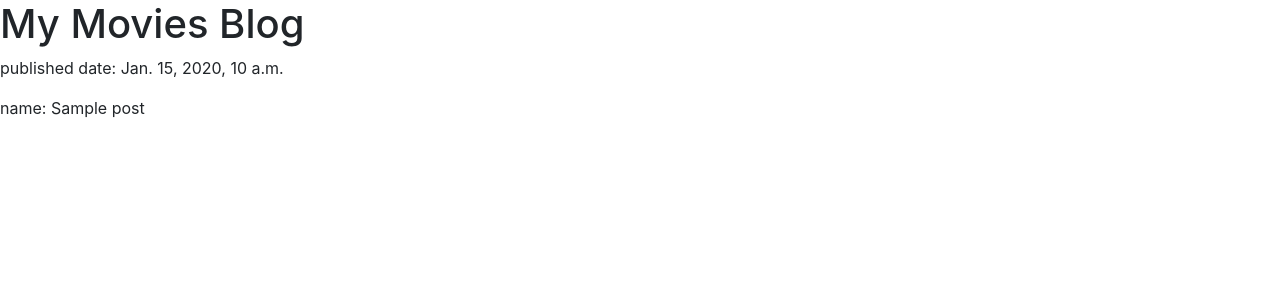
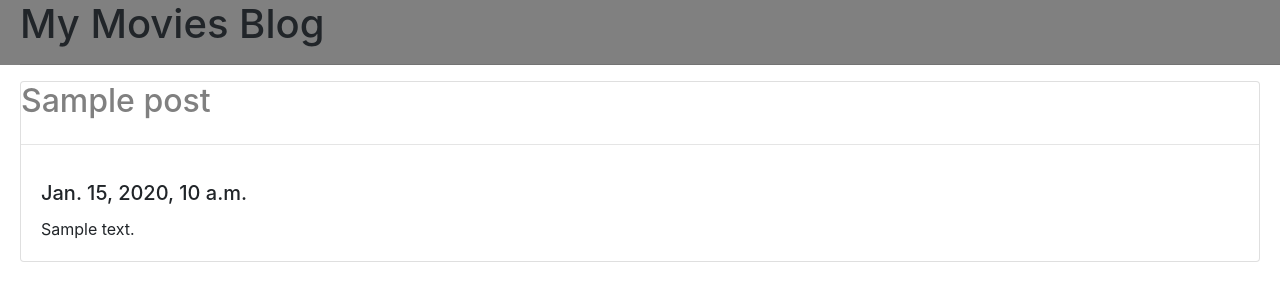
Before and after one commit to aadideshpande/my-first-blog, a Django app: page / in a window 1280 px wide. Shown: the top 301 px of the page. Run offline with Django 3.2, Linux system fonts and the light colour scheme; tables that the repository leaves empty hold one stand-in row (values such as "Sample post"); some libraries are stand-ins or nearby versions.

Commit message:
more html pages added

```diff
--- a/movies/urls.py
+++ b/movies/urls.py
@@ -3,4 +3,5 @@ from . import views
 
 urlpatterns = [
     path('', views.post_list, name='post_list'),
+    path('post/<int:pk>', views.post_detail, name='post_detail'),
 ]
--- a/movies/views.py
+++ b/movies/views.py
@@ -2,8 +2,13 @@ from django.shortcuts import render
 from django.http import HttpResponse
 from django.utils import timezone
 from .models import Post
+from django.shortcuts import render, get_object_or_404
 
 
 def post_list(request):
     posts = Post.objects.filter(published_date__lte=timezone.now()).order_by('published_date')
     return render(request, 'post_list.html', {'posts':posts})
+
+def post_detail(request, pk):
+    post = get_object_or_404(Post, pk=pk)
+    return render(request, 'post_detail.html', {'post' : post})
--- /dev/null
+++ b/templates/base.html
@@ -0,0 +1,58 @@
+{% load static %}
+<!doctype html>
+<html lang="en">
+
+<style>
+  h1 a, h2 a {
+    color:grey;
+}
+
+  .title{
+    background: grey;
+    padding-left: 20px;
+  }
+  .post{
+    padding-left: 20px;
+    padding-right: 20px;
+  }
+</style>
+
+
+
+
+<head>
+  <!-- Required meta tags -->
+  <meta charset="utf-8">
+  <meta name="viewport" content="width=device-width, initial-scale=1, shrink-to-fit=no">
+
+  <!-- Bootstrap CSS -->
+  <link rel="stylesheet" href="https://stackpath.bootstrapcdn.com/bootstrap/4.5.0/css/bootstrap.min.css"
+    integrity="sha384-9aIt2nRpC12Uk9gS9baDl411NQApFmC26EwAOH8WgZl5MYYxFfc+NcPb1dKGj7Sk" crossorigin="anonymous">
+  <link rel="stylesheet" href="{% static 'blog.css' %}">
+  <title>Posts List</title>
+</head>
+
+<body>
+  <div class="title">  <h1>My Movies Blog</h1>
+
+  <hr>
+</div>
+  <div class="post">
+    {% block content %}
+    {% endblock %}
+  </div>
+
+  <!-- Optional JavaScript -->
+  <!-- jQuery first, then Popper.js, then Bootstrap JS -->
+  <script src="https://code.jquery.com/jquery-3.5.1.slim.min.js"
+    integrity="sha384-DfXdz2htPH0lsSSs5nCTpuj/zy4C+OGpamoFVy38MVBnE+IbbVYUew+OrCXaRkfj"
+    crossorigin="anonymous"></script>
+  <script src="https://cdn.jsdelivr.net/npm/popper.js@1.16.0/dist/umd/popper.min.js"
+    integrity="sha384-Q6E9RHvbIyZFJoft+2mJbHaEWldlvI9IOYy5n3zV9zzTtmI3UksdQRVvoxMfooAo"
+    crossorigin="anonymous"></script>
+  <script src="https://stackpath.bootstrapcdn.com/bootstrap/4.5.0/js/bootstrap.min.js"
+    integrity="sha384-OgVRvuATP1z7JjHLkuOU7Xw704+h835Lr+6QL9UvYjZE3Ipu6Tp75j7Bh/kR0JKI"
+    crossorigin="anonymous"></script>
+</body>
+
+</html>
--- a/templates/post_list.html
+++ b/templates/post_list.html
@@ -1,27 +1,13 @@
-{% load static %}
-<!doctype html>
-<html lang="en">
-  <head>
-    <!-- Required meta tags -->
-    <meta charset="utf-8">
-    <meta name="viewport" content="width=device-width, initial-scale=1, shrink-to-fit=no">
-
-    <!-- Bootstrap CSS -->
-    <link rel="stylesheet" href="https://stackpath.bootstrapcdn.com/bootstrap/4.5.0/css/bootstrap.min.css" integrity="sha384-9aIt2nRpC12Uk9gS9baDl411NQApFmC26EwAOH8WgZl5MYYxFfc+NcPb1dKGj7Sk" crossorigin="anonymous">
-
-    <title>Posts List</title>
-  </head>
-  <body>
-    <h1>My Movies Blog</h1>
-    {% for post in posts %}
-      <p>published date: {{ post.published_date}}</p>
-      <p>name: {{post.title}}</p>
+{% extends 'base.html' %}
+{% block content %}
+  {% for post in posts %}
+      <div class="card">
+        <h2><a href="{% url 'post_detail' pk=post.pk %}">{{ post.title }}</a></h2>
+        <hr>
+        <div class="card-body">
+          <h5 class="card-title">{{ post.published_date }}</h5>
+          <p class="card-text">{{ post.text|linebreaksbr }}</p>
+        </div>
+      </div>
     {% endfor %}
-
-    <!-- Optional JavaScript -->
-    <!-- jQuery first, then Popper.js, then Bootstrap JS -->
-    <script src="https://code.jquery.com/jquery-3.5.1.slim.min.js" integrity="sha384-DfXdz2htPH0lsSSs5nCTpuj/zy4C+OGpamoFVy38MVBnE+IbbVYUew+OrCXaRkfj" crossorigin="anonymous"></script>
-    <script src="https://cdn.jsdelivr.net/npm/popper.js@1.16.0/dist/umd/popper.min.js" integrity="sha384-Q6E9RHvbIyZFJoft+2mJbHaEWldlvI9IOYy5n3zV9zzTtmI3UksdQRVvoxMfooAo" crossorigin="anonymous"></script>
-    <script src="https://stackpath.bootstrapcdn.com/bootstrap/4.5.0/js/bootstrap.min.js" integrity="sha384-OgVRvuATP1z7JjHLkuOU7Xw704+h835Lr+6QL9UvYjZE3Ipu6Tp75j7Bh/kR0JKI" crossorigin="anonymous"></script>
-  </body>
-</html>
+{% endblock %}
```
Also changed, not shown: templates/post_detail.html (added, +13 -0 lines).
